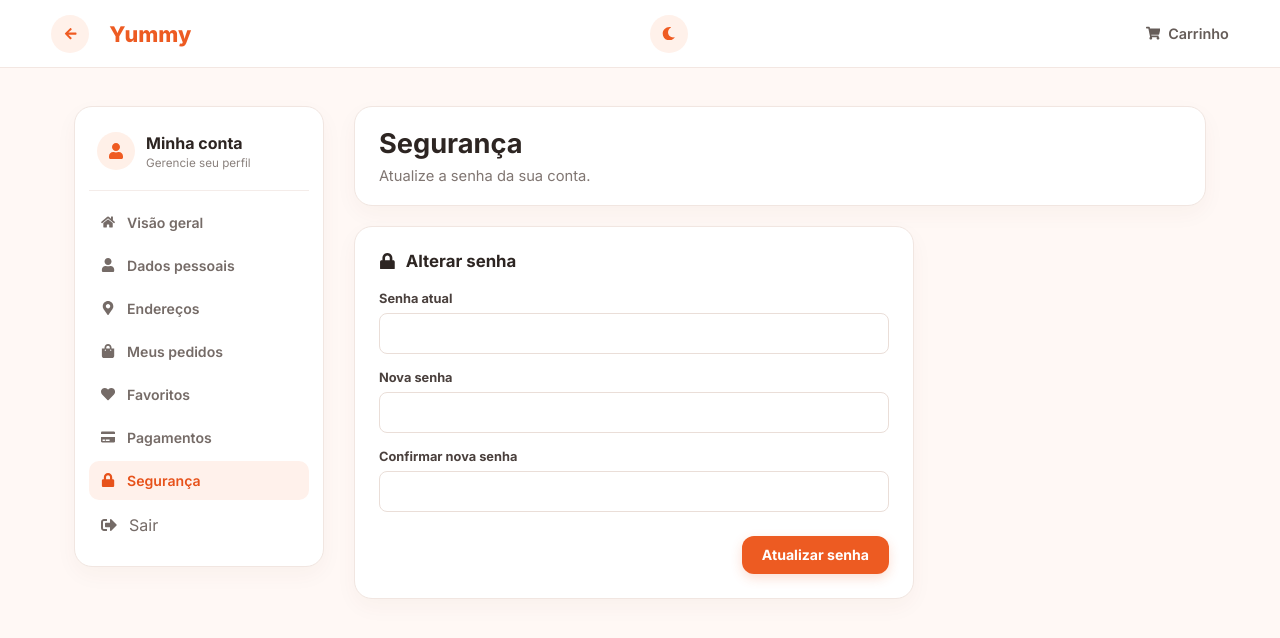
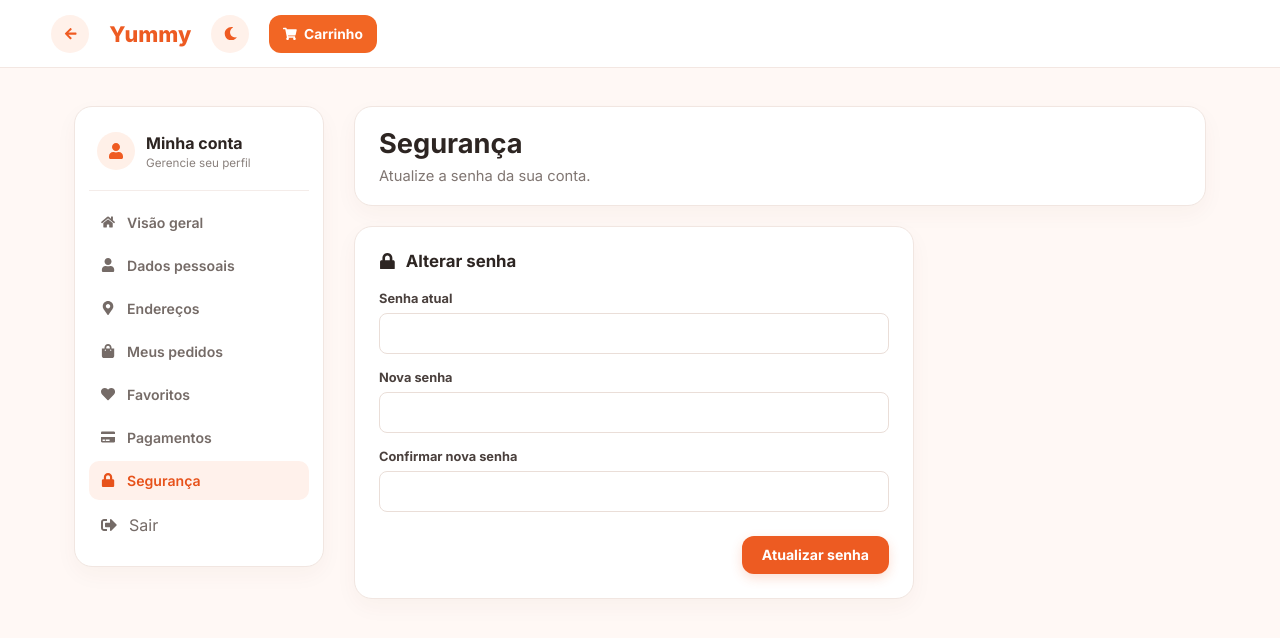
Before and after one commit to gidelmarjr-art/yummy, a React (Create React App) app in the folder frontend/: page /perfil/seguranca in a window 1280 px wide. Shown: the top 638 px of the page. Built offline with nearby package versions, Linux system fonts and the light colour scheme; no server answers.

Commit message:
Alteração Cliente/Perfill

```diff
--- a/frontend/src/apps/web/pages/Cliente/Perfil/Perfil.css
+++ b/frontend/src/apps/web/pages/Cliente/Perfil/Perfil.css
@@ -1,7 +1,9 @@
 @import url('https://fonts.googleapis.com/css2?family=Inter:wght@400;500;600;700;800&display=swap');
 
 /* Reset global para evitar estouro de padding/border nas larguras */
-*, *::before, *::after {
+*,
+*::before,
+*::after {
   box-sizing: border-box;
 }
 
@@ -23,7 +25,8 @@
   border-bottom: 1px solid #f3e7e2;
 }
 
-.profile-back, .profile-icon-button {
+.profile-back,
+.profile-icon-button {
   border: 0;
   cursor: pointer;
   display: grid;
@@ -46,19 +49,58 @@
 }
 
 .profile-cart {
-  margin-left: auto;
   display: flex;
   align-items: center;
-  gap: 8px; /* Espaço entre o ícone e a palavra "Carrinho" */
-  color: #655c58;
-  font-size: .9rem;
-  font-weight: 600;
+  gap: 7px;
+  min-height: 38px;
+  padding: 0 14px;
+  position: relative;
+  border-radius: 12px;
+  background: #f26624;
+  color: #ffffff;
+  font-size: .86rem;
+  font-weight: 700;
   text-decoration: none;
+  transition: background .2s ease, transform .2s ease, box-shadow .2s ease;
 }
 
 .profile-cart:hover {
-  color: #ed5b22; /* Opcional: muda a cor ao passar o mouse */
+  background: #df5719;
+  color: #ffffff;
+  transform: translateY(-1px);
+  box-shadow: 0 7px 16px rgba(242, 102, 36, .25);
 }
+
+.profile-cart:focus-visible {
+  outline: 2px solid #f26624;
+  outline-offset: 3px;
+}
+
+.profile-cart-badge {
+  position: absolute;
+  top: -7px;
+  left: 15px;
+  display: grid;
+  place-items: center;
+  min-width: 18px;
+  height: 18px;
+  padding: 0 4px;
+  border: 2px solid #ffffff;
+  border-radius: 50%;
+  background: #ffffff;
+  color: #e65318;
+  font-size: .65rem;
+  font-weight: 800;
+  line-height: 1;
+}
+
+.profile-topbar-actions {
+  display: flex;
+  align-items: center;
+  gap: 10px;
+  margin-left: auto;
+}
+
 /* Container principal ajustado */
 .profile-shell {
   max-width: 1180px;
@@ -104,7 +146,8 @@
   margin-top: 3px;
 }
 
-.profile-sidebar__avatar, .profile-welcome-card__avatar {
+.profile-sidebar__avatar,
+.profile-welcome-card__avatar {
   display: grid;
   place-items: center;
   border-radius: 50%;
@@ -134,7 +177,8 @@
   font-weight: 600;
 }
 
-.profile-nav-link:hover, .profile-nav-link.is-active {
+.profile-nav-link:hover,
+.profile-nav-link.is-active {
   color: #e7521b;
   background: #fff1eb;
 }
@@ -143,7 +187,8 @@
   min-width: 0;
   display: flex;
   flex-direction: column;
-  gap: 20px; /* Garante afastamento uniforme entre os cards da área principal */
+  gap: 20px;
+  /* Garante afastamento uniforme entre os cards da área principal */
 }
 
 /* Título principal com padding adequado */
@@ -305,7 +350,9 @@
   gap: 18px;
 }
 
-.profile-form-grid label, .profile-form-stack label, .profile-add-inline label {
+.profile-form-grid label,
+.profile-form-stack label,
+.profile-add-inline label {
   display: grid;
   gap: 7px;
   color: #4a403d;
@@ -318,7 +365,8 @@
   gap: 16px;
 }
 
-.profile-form-card input, .profile-add-inline input {
+.profile-form-card input,
+.profile-add-inline input {
   width: 100%;
   padding: 11px 14px;
   color: #312825;
@@ -335,7 +383,8 @@
   margin-top: 24px;
 }
 
-.profile-success, .profile-error {
+.profile-success,
+.profile-error {
   padding: 10px 14px;
   border-radius: 8px;
   font-size: .82rem;
@@ -430,7 +479,7 @@
   padding: 60px 24px;
 }
 
-.profile-empty--large > svg {
+.profile-empty--large>svg {
   color: #ec5b24;
   font-size: 2rem;
 }
@@ -475,7 +524,8 @@
 .profile-nav-logout:hover {
   background-color: #fff0ef;
   color: #e53935;
-  transform: translateX(3px); /* Leve deslocamento suave para a direita */
+  transform: translateX(3px);
+  /* Leve deslocamento suave para a direita */
 }
 
 /* Animação para o ícone especificamente se desejar rotação/escala sutil */
@@ -490,25 +540,32 @@
     grid-template-columns: 1fr;
     padding: 20px 16px;
   }
+
   .profile-sidebar {
     overflow-x: auto;
   }
+
   .profile-sidebar__heading {
     display: none;
   }
+
   .profile-sidebar nav {
     display: flex;
     width: max-content;
   }
+
   .profile-nav-link {
     white-space: nowrap;
   }
+
   .profile-summary-grid {
     grid-template-columns: 1fr;
   }
+
   .profile-topbar {
     padding: 0 16px;
   }
+
   .profile-form-grid {
     grid-template-columns: 1fr;
   }
@@ -519,28 +576,118 @@
     align-items: flex-start;
     flex-wrap: wrap;
   }
+
   .profile-secondary-button {
     margin: 0;
   }
+
   .profile-section-action {
     align-items: flex-start;
     gap: 12px;
     flex-direction: column;
   }
+
   .profile-add-inline {
     align-items: stretch;
     flex-direction: column;
   }
 }
+
 /* Tema escuro — Perfil do cliente */
-.profile-theme-toggle { margin-left: auto; width: 38px; height: 38px; border: 0; border-radius: 50%; display: grid; place-items: center; background: #fff1ea; color: #ef5b22; cursor: pointer; }
-.profile-theme-toggle:focus-visible, .profile-back:focus-visible, .profile-nav-link:focus-visible { outline: 2px solid #f26624; outline-offset: 3px; }
-html[data-tema="escuro"] .profile-page { background: #101114; color: #f6f7f9; }
-html[data-tema="escuro"] .profile-topbar, html[data-tema="escuro"] .profile-sidebar, html[data-tema="escuro"] .profile-title, html[data-tema="escuro"] .profile-welcome-card, html[data-tema="escuro"] .profile-summary-card, html[data-tema="escuro"] .profile-info-card, html[data-tema="escuro"] .profile-form-card, html[data-tema="escuro"] .profile-add-inline, html[data-tema="escuro"] .profile-list-card, html[data-tema="escuro"] .profile-empty { background: #191b20; border-color: rgba(255,255,255,.09); color: #f6f7f9; box-shadow: 0 12px 28px rgba(0,0,0,.28); }
-html[data-tema="escuro"] .profile-page h1, html[data-tema="escuro"] .profile-page h2, html[data-tema="escuro"] .profile-page h3, html[data-tema="escuro"] .profile-page strong { color: #f6f7f9; }
-html[data-tema="escuro"] .profile-page p, html[data-tema="escuro"] .profile-page small, html[data-tema="escuro"] .profile-page label, html[data-tema="escuro"] .profile-cart, html[data-tema="escuro"] .profile-nav-link { color: #afb3bd; }
-html[data-tema="escuro"] .profile-nav-link:hover, html[data-tema="escuro"] .profile-nav-link.is-active { background: rgba(242,102,36,.15); color: #ff9a68; }
-html[data-tema="escuro"] .profile-back, html[data-tema="escuro"] .profile-theme-toggle, html[data-tema="escuro"] .profile-icon-button { background: #282a31; color: #ff9a68; }
-html[data-tema="escuro"] .profile-form-card input, html[data-tema="escuro"] .profile-add-inline input { background: #202229; border-color: rgba(255,255,255,.12); color: #f6f7f9; }
-html[data-tema="escuro"] .profile-sidebar__heading { border-color: rgba(255,255,255,.1); }
-html[data-tema="escuro"] .profile-empty { border-color: rgba(255,255,255,.16); }
+.profile-theme-toggle {
+  width: 38px;
+  height: 38px;
+  border: 0;
+  border-radius: 50%;
+  display: grid;
+  place-items: center;
+  background: #fff1ea;
+  color: #ef5b22;
+  cursor: pointer;
+}
+
+.profile-theme-toggle:focus-visible,
+.profile-back:focus-visible,
+.profile-nav-link:focus-visible {
+  outline: 2px solid #f26624;
+  outline-offset: 3px;
+}
+
+html[data-tema="escuro"] .profile-page {
+  background: #101114;
+  color: #f6f7f9;
+}
+
+html[data-tema="escuro"] .profile-topbar,
+html[data-tema="escuro"] .profile-sidebar,
+html[data-tema="escuro"] .profile-title,
+html[data-tema="escuro"] .profile-welcome-card,
+html[data-tema="escuro"] .profile-summary-card,
+html[data-tema="escuro"] .profile-info-card,
+html[data-tema="escuro"] .profile-form-card,
+html[data-tema="escuro"] .profile-add-inline,
+html[data-tema="escuro"] .profile-list-card,
+html[data-tema="escuro"] .profile-empty {
+  background: #191b20;
+  border-color: rgba(255, 255, 255, .09);
+  color: #f6f7f9;
+  box-shadow: 0 12px 28px rgba(0, 0, 0, .28);
+}
+
+html[data-tema="escuro"] .profile-page h1,
+html[data-tema="escuro"] .profile-page h2,
+html[data-tema="escuro"] .profile-page h3,
+html[data-tema="escuro"] .profile-page strong {
+  color: #f6f7f9;
+}
+
+html[data-tema="escuro"] .profile-page p,
+html[data-tema="escuro"] .profile-page small,
+html[data-tema="escuro"] .profile-page label,
+html[data-tema="escuro"] .profile-cart,
+html[data-tema="escuro"] .profile-nav-link {
+  color: #afb3bd;
+}
+
+html[data-tema="escuro"] .profile-nav-link:hover,
+html[data-tema="escuro"] .profile-nav-link.is-active {
+  background: rgba(242, 102, 36, .15);
+  color: #ff9a68;
+}
+
+html[data-tema="escuro"] .profile-back,
+html[data-tema="escuro"] .profile-theme-toggle,
+html[data-tema="escuro"] .profile-icon-button {
+  background: #282a31;
+  color: #ff9a68;
+}
+
+html[data-tema="escuro"] .profile-cart {
+  background: #f26624;
+  color: #ffffff;
+}
+
+html[data-tema="escuro"] .profile-cart:hover {
+  background: #df5719;
+}
+
+html[data-tema="escuro"] .profile-cart-badge {
+  border-color: #191b20;
+  background: #191b20;
+  color: #ff9a68;
+}
+
+html[data-tema="escuro"] .profile-form-card input,
+html[data-tema="escuro"] .profile-add-inline input {
+  background: #202229;
+  border-color: rgba(255, 255, 255, .12);
+  color: #f6f7f9;
+}
+
+html[data-tema="escuro"] .profile-sidebar__heading {
+  border-color: rgba(255, 255, 255, .1);
+}
+
+html[data-tema="escuro"] .profile-empty {
+  border-color: rgba(255, 255, 255, .16);
+}
```
